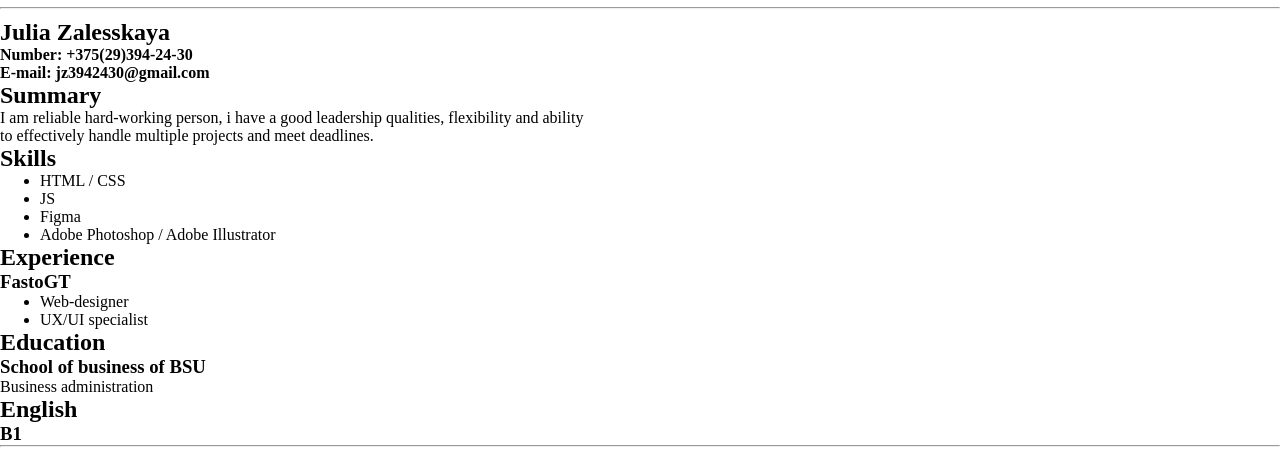
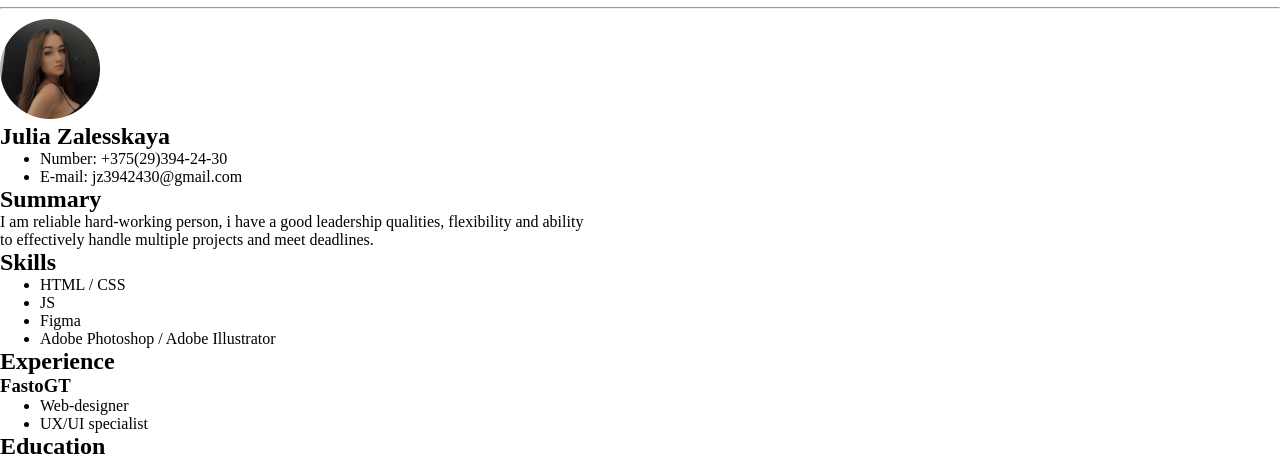
Before and after one commit to zalesskayaa/rsschool-cv, a plain HTML site: page index.html in a window 1280 px wide. Shown: the part 40-496 px from the top of the page. Drawn offline with Linux system fonts and the light colour scheme.

Commit message:
feat: all

```diff
--- a/index.html
+++ b/index.html
@@ -16,9 +16,12 @@
     <hr class="line">
     <main>
         <section>
+            <img src="./assets/images/Photo.jpg" alt="photo">
             <h2>Julia Zalesskaya</h2>
-            <h4>Number: +375(29)394-24-30</h4>
-            <h4>E-mail: jz3942430@gmail.com</h4>
+            <ul>
+                <li>Number: +375(29)394-24-30</li>
+                <li>E-mail: jz3942430@gmail.com</li>
+            </ul>
         </section>
         <section>
             <h2>Summary</h2>
```
Also changed, not shown: assets/images/Photo.jpg (added).
